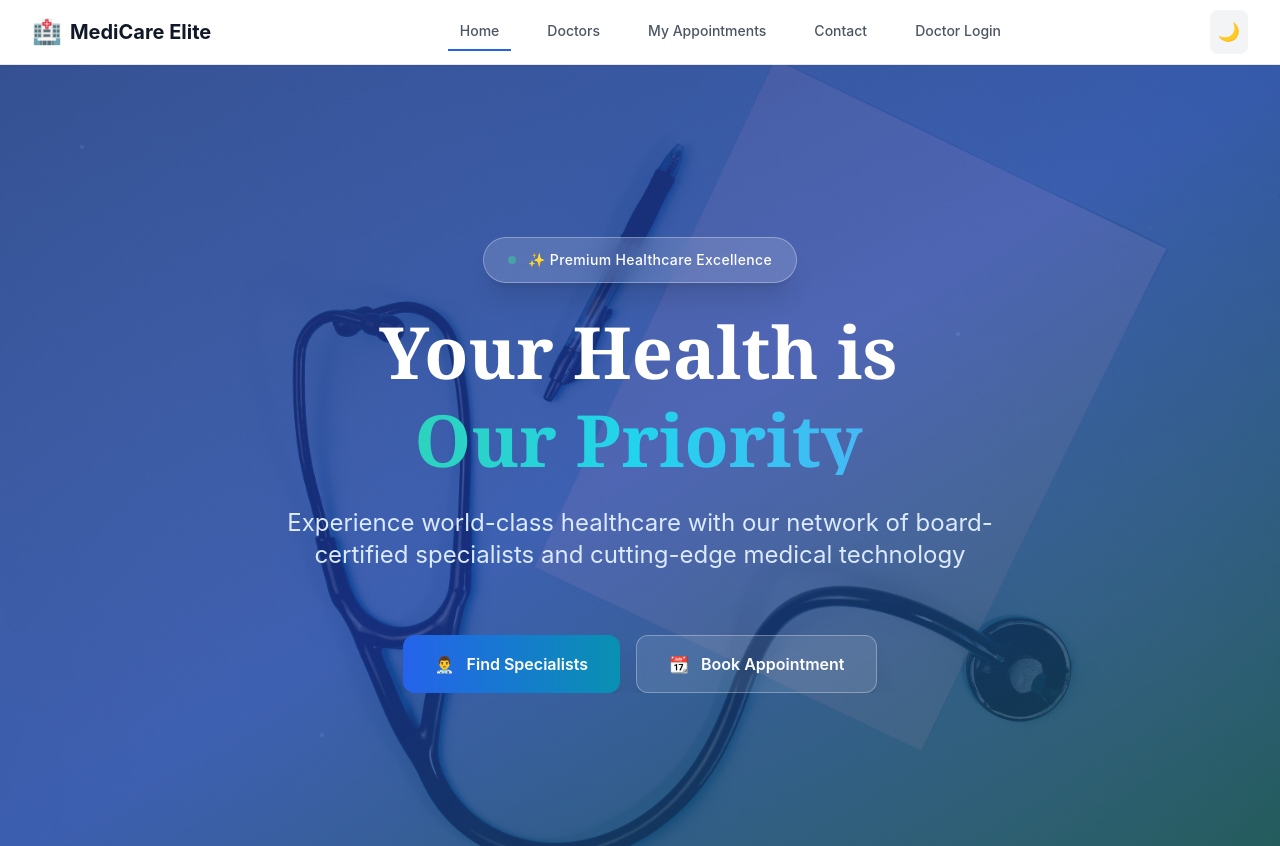
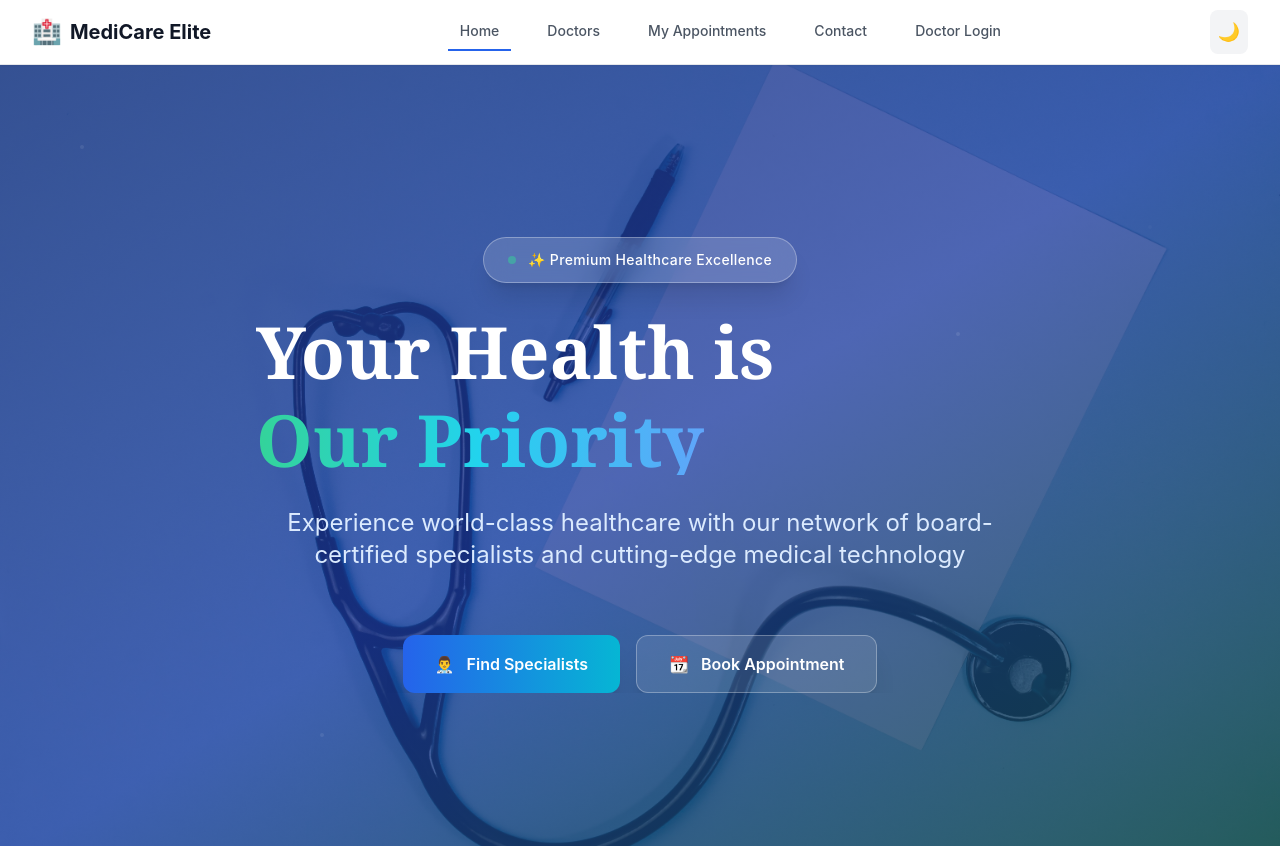
Before and after one commit to mohasbks/doctor-booking-system, a Vue app: page / in a window 1280 px wide. Shown: the top 846 px of the page. Built offline with nearby package versions, Linux system fonts and the light colour scheme.

Commit message:
Update HomePage.vue

```diff
--- a/src/components/HomePage.vue
+++ b/src/components/HomePage.vue
@@ -1,7 +1,7 @@
 <template>
   <div>
     <!-- Beautiful & Simple Hero Section -->
-    <section class="relative h-screen flex items-center justify-center overflow-hidden">
+    <section class="relative h-screen flex items-center justify-center overflow-hidden overscroll-none">
       <!-- Clean Background -->
       <div class="absolute inset-0">
         <img src="/pexels-tara-winstead-7722680.jpg" alt="Medical Professional" class="w-full h-full object-cover">
@@ -16,7 +16,7 @@
         <div class="absolute top-1/3 right-1/4 w-1 h-1 bg-white rounded-full animate-twinkle" style="animation-delay: 6s;"></div>
       </div>
 
-      <div class="relative max-w-5xl mx-auto px-6 sm:px-8 lg:px-12 text-left md:text-center z-10">
+      <div class="relative max-w-5xl mx-auto px-6 sm:px-8 lg:px-12 text-left md:text-center z-10 overflow-hidden">
         <div class="space-y-8">
           <!-- Badge -->
           <div class="inline-flex items-center bg-white/15 backdrop-blur-md rounded-full px-6 py-3 border border-white/30 shadow-xl fade-in-up" style="animation-delay: 0.2s;">
@@ -550,11 +550,39 @@ export default {
 
 /* Hero Buttons */
 .hero-btn-primary {
-  @apply bg-gradient-to-r from-blue-600 to-cyan-600 hover:from-blue-700 hover:to-cyan-700 text-white font-semibold py-4 px-8 rounded-xl transition-all duration-300 transform hover:scale-105 shadow-xl hover:shadow-2xl;
+  background: linear-gradient(to right, rgb(37 99 235), rgb(6 182 212));
+  color: white;
+  font-weight: 600;
+  padding: 1rem 2rem;
+  border-radius: 0.75rem;
+  transition: all 0.3s ease;
+  transform: scale(1);
+  box-shadow: 0 20px 25px -5px rgb(0 0 0 / 0.1), 0 8px 10px -6px rgb(0 0 0 / 0.1);
+}
+
+.hero-btn-primary:hover {
+  background: linear-gradient(to right, rgb(29 78 216), rgb(8 145 178));
+  transform: scale(1.05);
+  box-shadow: 0 25px 50px -12px rgb(0 0 0 / 0.25);
 }
 
 .hero-btn-secondary {
-  @apply bg-white/10 hover:bg-white/20 text-white font-semibold py-4 px-8 rounded-xl border border-white/30 transition-all duration-300 transform hover:scale-105 backdrop-blur-sm shadow-xl hover:shadow-2xl;
+  background: rgba(255, 255, 255, 0.1);
+  color: white;
+  font-weight: 600;
+  padding: 1rem 2rem;
+  border-radius: 0.75rem;
+  border: 1px solid rgba(255, 255, 255, 0.3);
+  transition: all 0.3s ease;
+  transform: scale(1);
+  backdrop-filter: blur(4px);
+  box-shadow: 0 20px 25px -5px rgb(0 0 0 / 0.1), 0 8px 10px -6px rgb(0 0 0 / 0.1);
+}
+
+.hero-btn-secondary:hover {
+  background: rgba(255, 255, 255, 0.2);
+  transform: scale(1.05);
+  box-shadow: 0 25px 50px -12px rgb(0 0 0 / 0.25);
 }
 
 /* Smooth Animations */
@@ -572,6 +600,8 @@ export default {
   overflow: hidden;
   white-space: nowrap;
   border-right: 3px solid transparent;
+  max-width: 100%;
+  width: fit-content;
 }
 
 .typewriter-cursor, .typewriter-cursor-2 {
```
